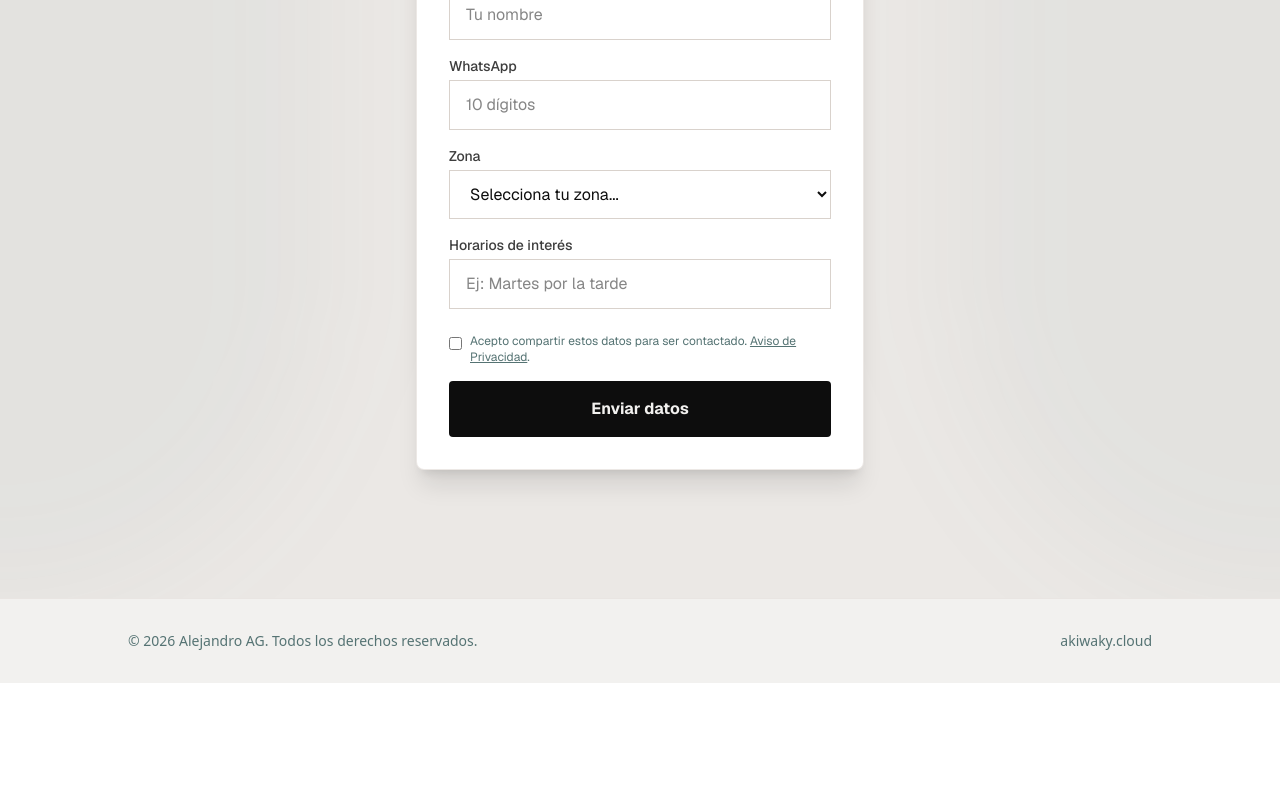
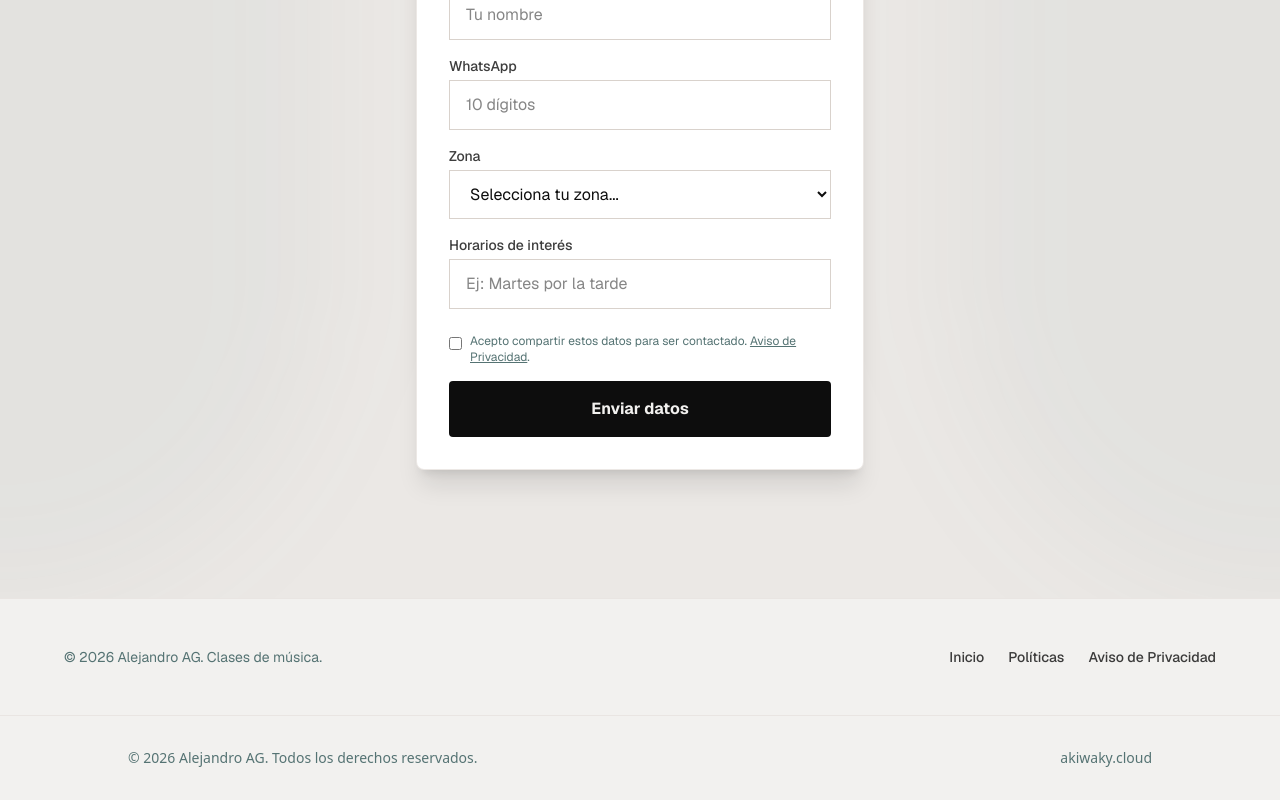
Before and after one commit to akiwaky/web-akiwaky, a Next.js app: page /music in a window 1280 px wide. Shown: the part 6809-7609 px from the top of the page. Before the commit the page ends 7492 px from the top, so only its background shows below. Built offline with nearby package versions, Linux system fonts and the light colour scheme.

Commit message:
feat(music): add global footer with legal navigation links
Co-Authored-By: First Fluke <our.first.fluke@gmail.com>

```diff
--- a/src/app/(subsites)/music/page.tsx
+++ b/src/app/(subsites)/music/page.tsx
@@ -532,6 +532,20 @@ export default function MusicPage() {
                     </div>
                 </div>
             </section>
+
+            {/* ════════════ FOOTER ════════════ */}
+            <footer className="py-12 px-6 border-t border-border/40 bg-background">
+                <div className="max-w-6xl mx-auto flex flex-col md:flex-row justify-between items-center gap-6">
+                    <p className="text-sm text-muted-foreground">
+                        © {new Date().getFullYear()} Alejandro AG. Clases de música.
+                    </p>
+                    <nav className="flex gap-6 text-sm font-medium text-foreground/80">
+                        <a href="/music" className="hover:text-accent transition-colors">Inicio</a>
+                        <a href="/music/politicas" className="hover:text-accent transition-colors">Políticas</a>
+                        <a href="/music/aviso-privacidad" className="hover:text-accent transition-colors">Aviso de Privacidad</a>
+                    </nav>
+                </div>
+            </footer>
         </div>
     )
 }
```
